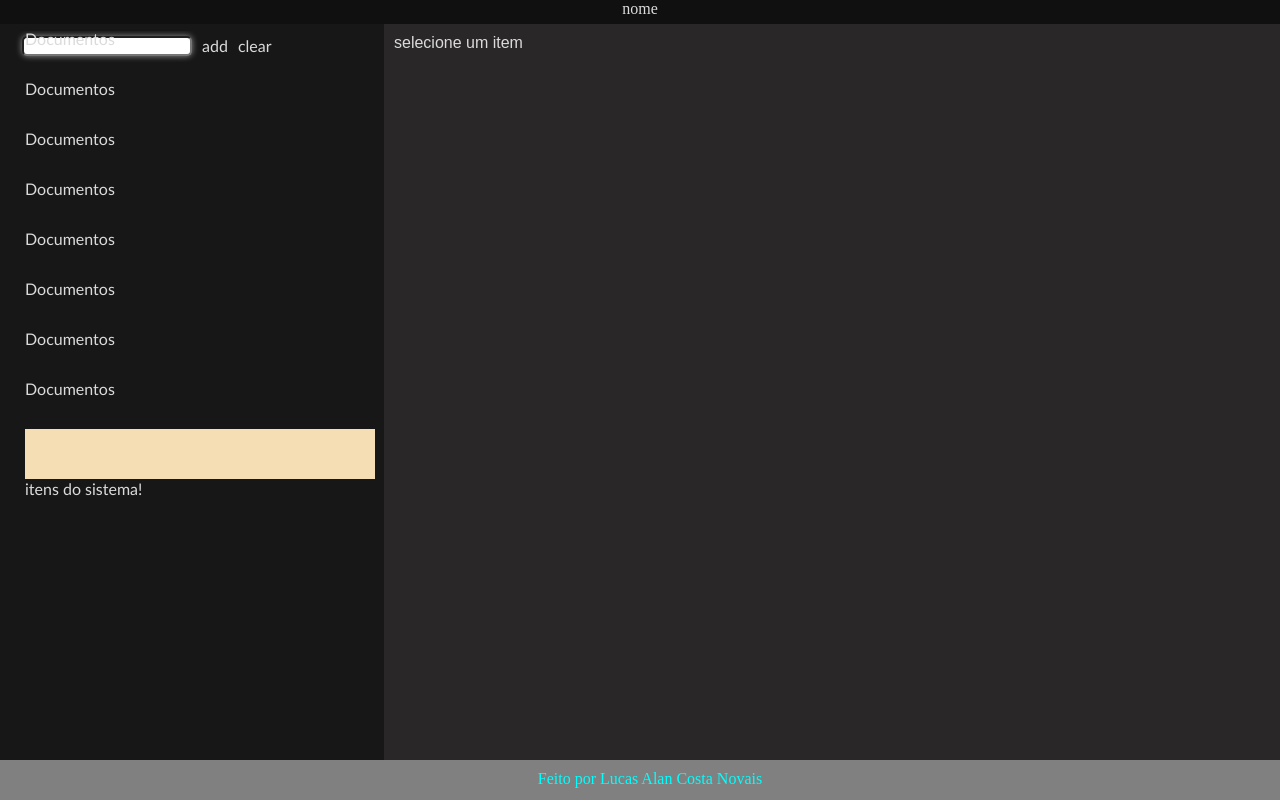
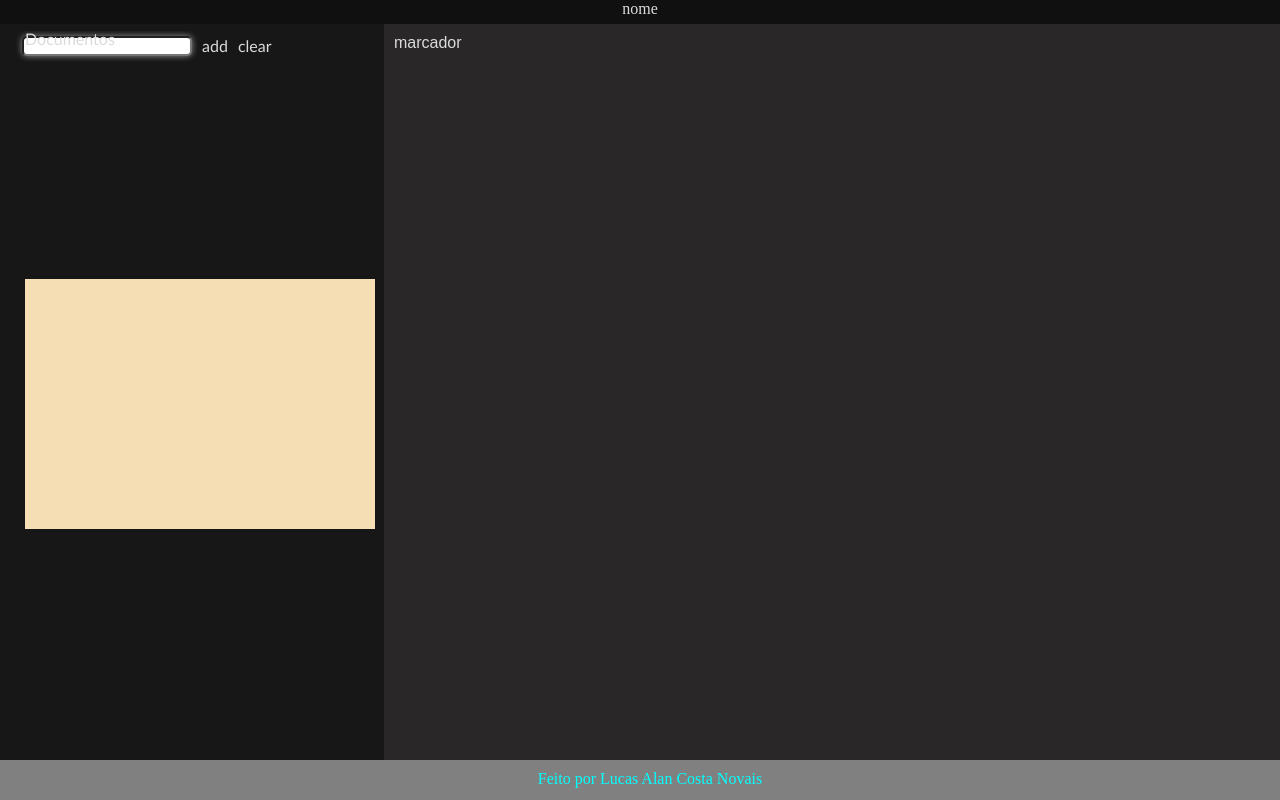
Before and after one commit to lucascosta001/bloco-de-anotacoes, a plain HTML site: page index.html in a window 1280 px wide. Drawn offline with Linux system fonts and the light colour scheme.

Commit message:
Update index.html

```diff
--- a/index.html
+++ b/index.html
@@ -3,7 +3,7 @@
 <head>
     <meta charset="UTF-8">
     <meta name="viewport" content="width=device-width, initial-scale=1.0">
-    <title>Lista de Afazeres</title>
+    <title>bloco de notas</title>
     <link rel="stylesheet" href="css/style.css">
 </head>
 <body>
@@ -14,33 +14,24 @@
         <div id="filter">
             <input type="search" name="buscador" id="search">
             <p class="add" onclick="mais()">add</p>
-            <p class="clear" onclick="mais()">clear</p>
-            <p class="line1"></p>
-            <p class="line2"></p>
+            <p class="clear" onclick="clear()">clear</p>
+            <!-- <p class="line1"></p>
+            <p class="line2"></p> -->
         </div>
 
         <div id="itens">
             <table class="notes">
                 <ul class="nota000001">Documentos</ul>
-                <ul class="nota000002">Documentos</ul>
-                <ul class="nota000003">Documentos</ul>
-                <ul class="nota000004">Documentos</ul>
-                <ul class="nota000005">Documentos</ul>
-                <ul class="nota000006">Documentos</ul>
-                <ul class="nota000007">Documentos</ul>
-                <ul class="nota000008">Documentos</ul>
             </table>
-
-            <p>itens do sistema!</p>
         </div>
     </header>
     <section>
         <div class="infolista">
-            <p>selecione um item</p>
             <div class="nota">
                 <div class="title">marcador</div>
                 <div class="text">texto</div>
             </div>
+            <p><input type="text" name="inptext" id="inptext"></p>
         </div>
     </section>
     <footer>
```
